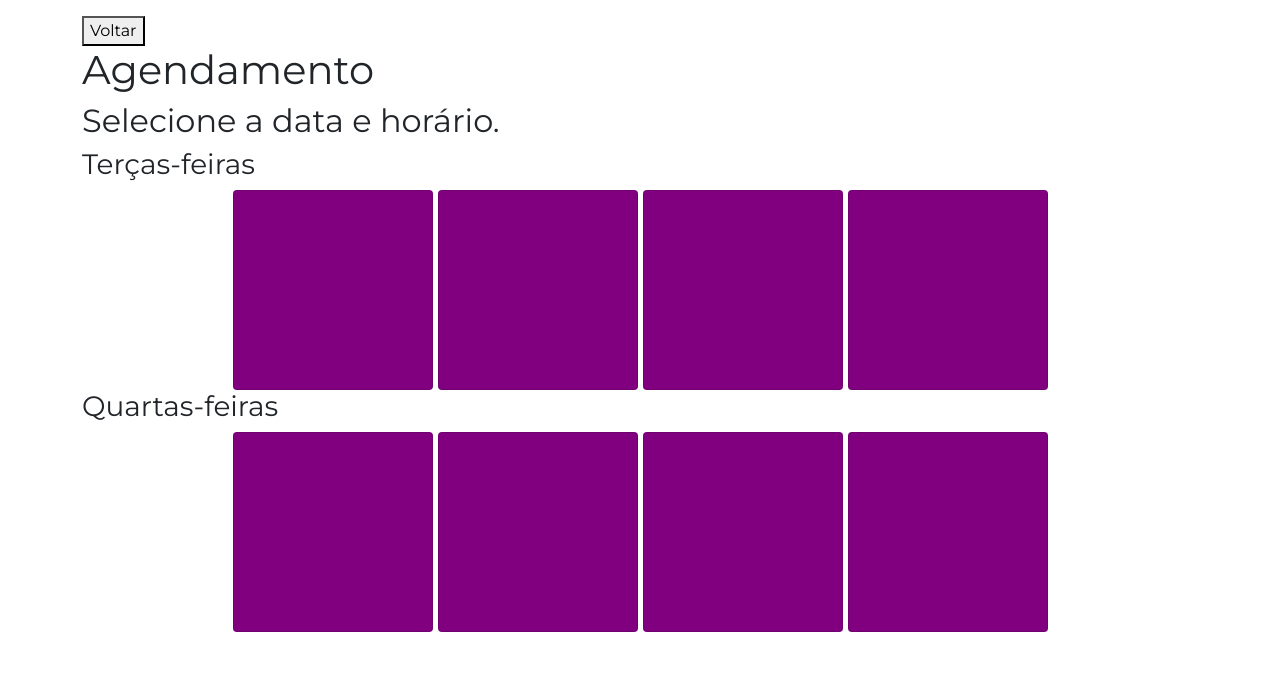
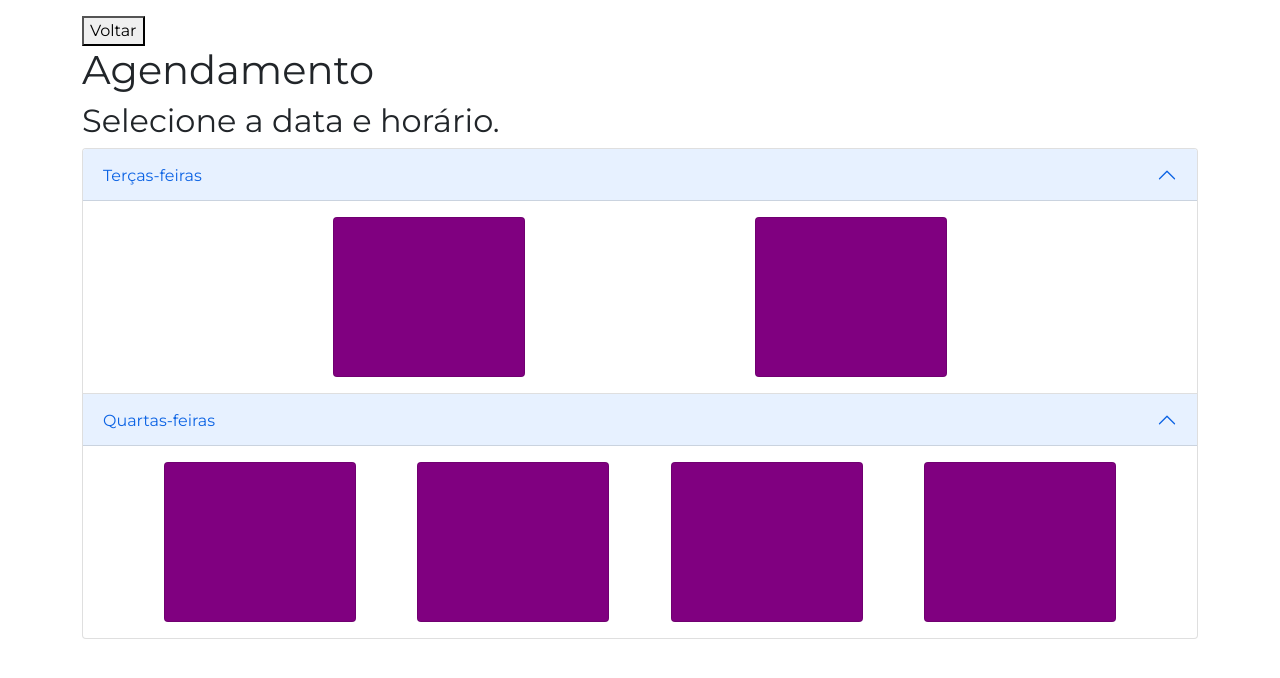
Before and after one commit to RickQs/santos-as-cegas, a Vue app: page /agendamento in a window 1280 px wide. Shown: the top 678 px of the page. Built offline with nearby package versions, Linux system fonts and the light colour scheme.

Commit message:
feat: adição Accordion

```diff
--- a/src/views/Agendamento.vue
+++ b/src/views/Agendamento.vue
@@ -1,31 +1,53 @@
 <template>
     <h1>Agendamento</h1>
     <h2>Selecione a data e horário.</h2>
-    <h3>Terças-feiras</h3>
-    <div class="area">
-        <router-link to="views/cadastro" class="card"></router-link>
-        <router-link to="views/cadastro" class="card"></router-link>
-        <router-link to="views/cadastro" class="card"></router-link>
-        <router-link to="views/cadastro" class="card"></router-link>
-    </div>
-    <h3>Quartas-feiras</h3>
-    <div class="area">
-        <router-link to="views/cadastro" class="card"></router-link>
-        <router-link to="views/cadastro" class="card"></router-link>
-        <router-link to="views/cadastro" class="card"></router-link>
-        <router-link to="views/cadastro" class="card"></router-link>
+
+    <div class="accordion" id="accordionPanelsStayOpenExample">
+        <div class="accordion-item">
+            <h2 class="accordion-header" id="panelsStayOpen-headingOne">
+                <button class="accordion-button" type="button" data-bs-toggle="collapse" data-bs-target="#panelsStayOpen-collapseOne" aria-expanded="true" aria-controls="panelsStayOpen-collapseOne">
+                    Terças-feiras
+                </button>
+            </h2>
+            <div id="panelsStayOpen-collapseOne" class="accordion-collapse collapse show" aria-labelledby="panelsStayOpen-headingOne">
+                <div class="accordion-body">
+                    <div class="d-flex justify-content-evenly">
+                        <router-link v-for="(card, i) in cards.slice(0,2)" :key="i" to="views/cadastro" class="card btn btn-secondary"></router-link>
+                    </div>
+                </div>
+            </div>
+        </div>
+        <div class="accordion-item">
+            <h2 class="accordion-header" id="panelsStayOpen-headingTwo">
+                <button class="accordion-button" type="button" data-bs-toggle="collapse" data-bs-target="#panelsStayOpen-collapseTwo" aria-expanded="true" aria-controls="panelsStayOpen-collapseTwo">
+                    Quartas-feiras
+                </button>
+            </h2>
+            <div id="panelsStayOpen-collapseTwo" class="accordion-collapse collapse show" aria-labelledby="panelsStayOpen-headingTwo">
+                <div class="accordion-body">
+                    <div class="d-flex justify-content-evenly">
+                        <router-link v-for="(card, i) in cards" :key="i" to="views/cadastro" class="card btn btn-secondary"></router-link>
+                    </div>
+                </div>
+            </div>
+        </div>
     </div>
 </template>
 
+<script>
+export default {
+    data() {
+        return {
+            cards: [0,1,2,3]
+        }
+    }
+}
+</script>
+
 <style scoped>
-    .area {
-        display: flex;
-        justify-content: center;
-        gap: 5px;
-    }
     .card {
-        width: 200px;
-        height: 200px;
+        width: 15vw;
+        height: 20vh;
         background-color: purple;
     }
 </style>
```
